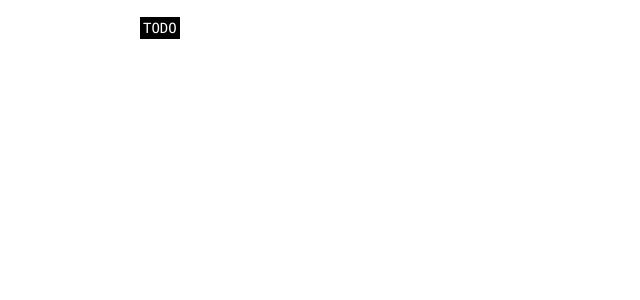
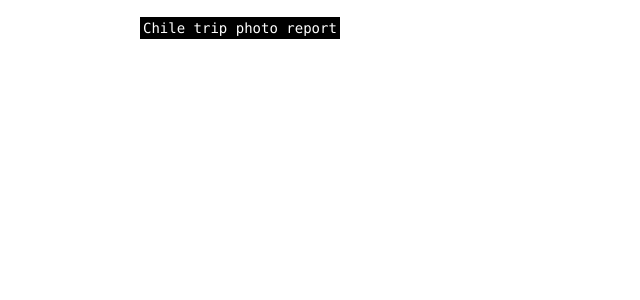
Before and after one commit to tezeb/chile, a Jekyll site: the page built from index.html, in a window 1280 px wide. Shown: the top 300 px of the page, without its empty margins (0-640 px from the left). Built offline with Jekyll 4.4.1, drawn with Linux system fonts in a browser that asks for light colours; Markdown is read by kramdown in place of the engine named in the settings.

Commit message:
final blog setup

```diff
--- /dev/null
+++ b/CNAME
@@ -0,0 +1 @@
+chile.outoftheblue.pl
--- a/_config.yml
+++ b/_config.yml
@@ -1,10 +1,9 @@
 # Site settings
-title: Photo relation from Chile
-email: tezeb@outoftheblue.pl
+title: Chile trip photo report
 description: > # this means to ignore newlines until "baseurl:"
     Some images from my trip to Chile in January 2016.
 baseurl: "" # the subpath of your site, e.g. /blog
-url: "http://chile.outoftheblue.com" # the base hostname & protocol for your site
+url: "http://chile.outoftheblue.pl" # the base hostname & protocol for your site
 
 # Build settings
 markdown: redcarpet
--- a/_layouts/default.html
+++ b/_layouts/default.html
@@ -6,8 +6,7 @@
 		<div id="page">
 			<div id="header">
 				<div id="headerimg">
-					<!-- TODO: use base.url -->
-					<h1><a href="http://chile.outoftheblue.pl/">TODO</a></h1>
+					<h1><a href="{{ site.baseurl }}">{{ site.title }}</a></h1>
 				</div>
 			</div>
 
--- a/index.html
+++ b/index.html
@@ -3,11 +3,10 @@ title: "Photo relation from Chile"
 layout: default
 ---
 {% for post in site.posts offset: 0 limit: 50 %}
-<div class="post" id="post-<?php the_ID(); ?>">
+<div class="post">
 	<div class="postTitle" ><h2>
 		{% include title.md post=post %}
 	</h2></div>
-	<!-- TODO: add showing images inline -->
 		<div class="entry">
 			{% include gallery.md page=post separate_galleries='true' %}
 		</div>
```
Also changed, not shown: _includes/gallery.md (+1 -1 lines).
